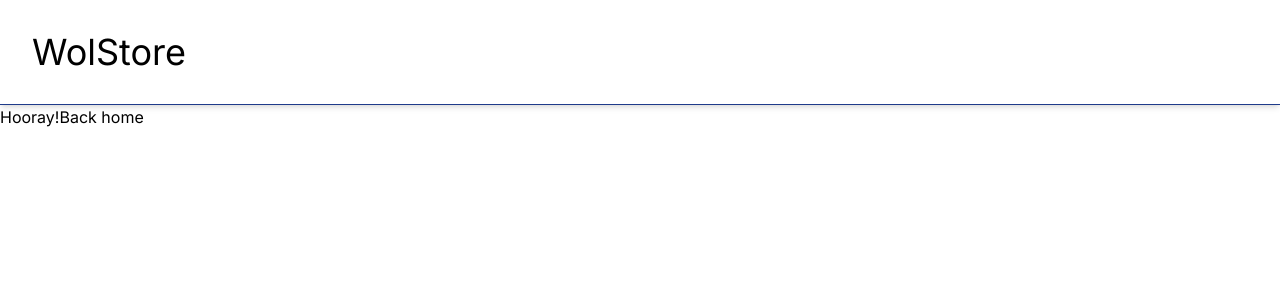
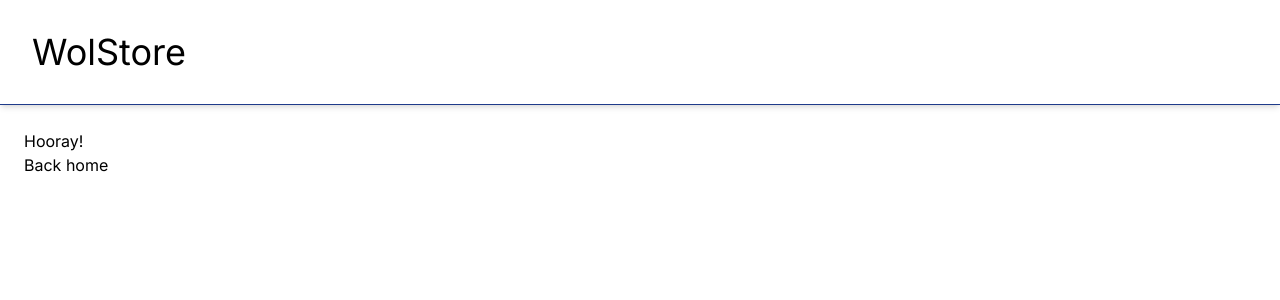
Before and after one commit to Woldreamz/WolStore, a Next.js app: page /success in a window 1280 px wide. Shown: the top 300 px of the page. Built offline with nearby package versions, Linux system fonts and the light colour scheme; some icons are missing.

Commit message:
God is my King

```diff
--- a/app/success/page.js
+++ b/app/success/page.js
@@ -2,8 +2,8 @@ import Link from "next/link";
 
 export default function SuccessPage() {
     return (
-        <div>
-            Hooray!
+        <div className="sticky top-0 p-6">
+            Hooray! <br />
             <Link href={'/'}>Back home</Link>
         </div>
     )
```
